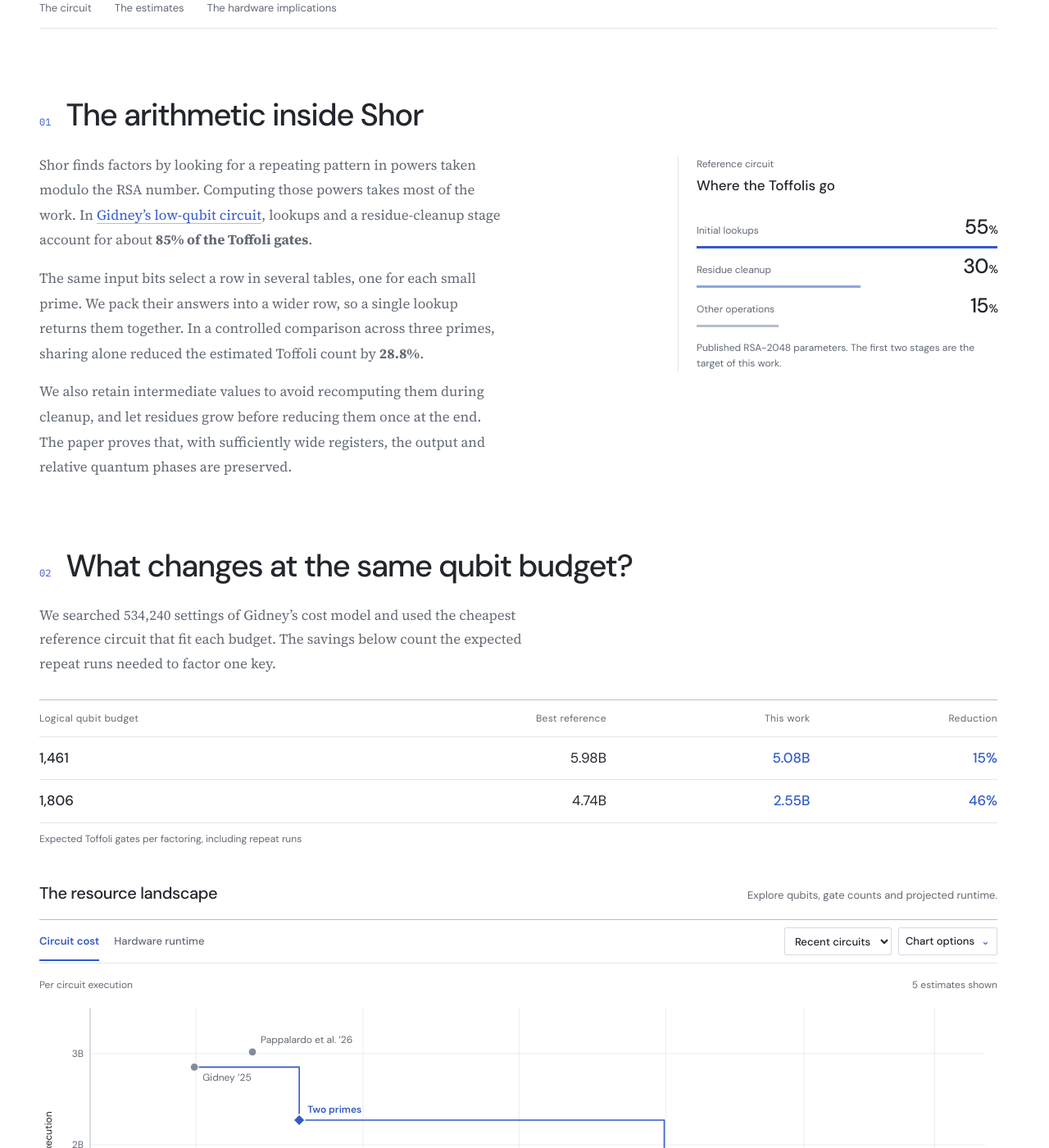
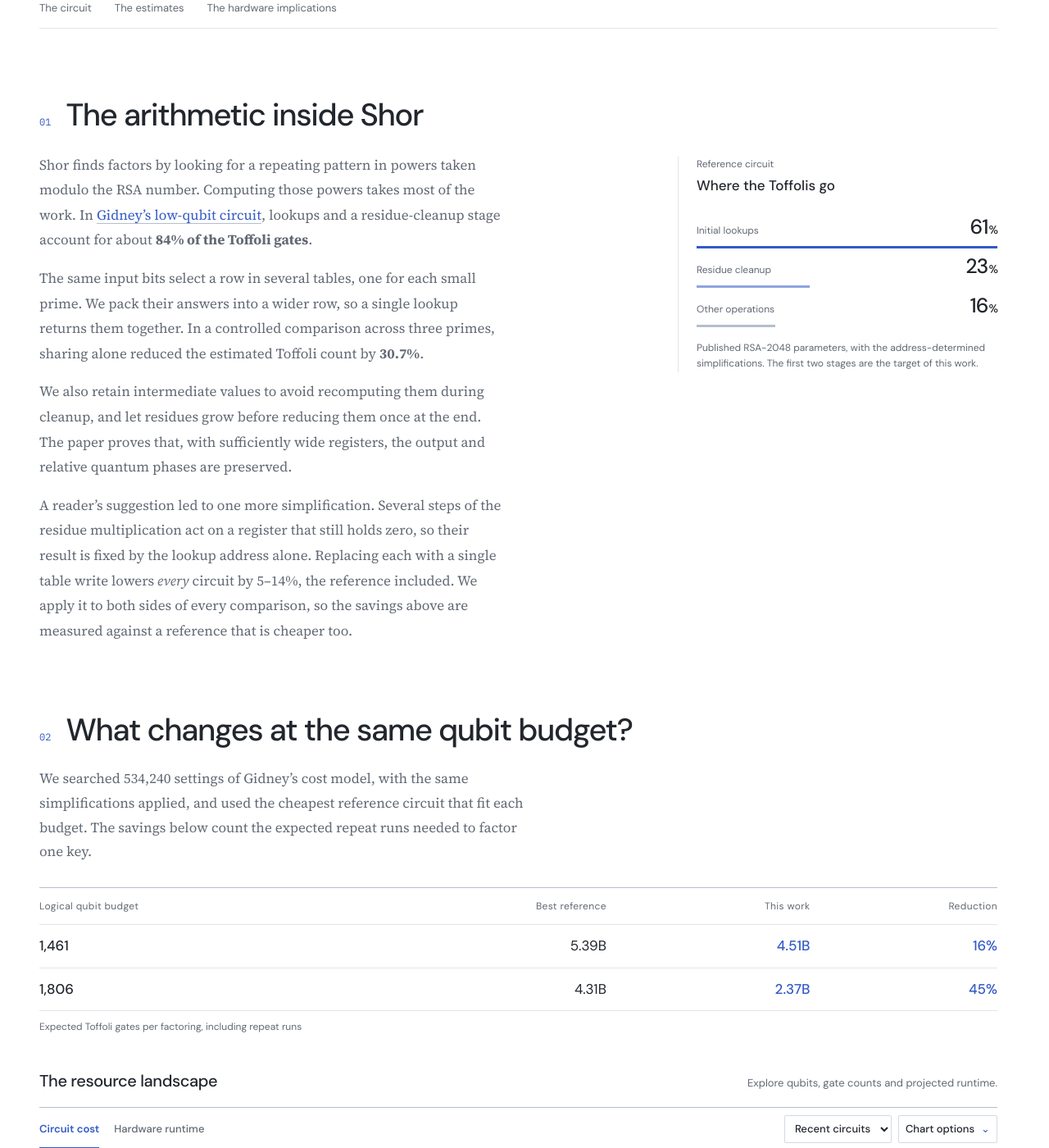
Before and after one commit to MonitSharma/portfolio, a Jekyll site: the page built from work/shor-quantum-factoring/index.html, in a window 1280 px wide and 1400 px high, scrolled down 826 px. Shown: the whole window at 82% size. Built offline with Jekyll 4.4.1, drawn with Linux system fonts in a browser that asks for light colours; some of the changed text lies outside the part shown.

Commit message:
Update Shor project page to the revised paper's numbers and plots
Co-Authored-By: Claude Opus 5.5 <noreply@anthropic.com>

```diff
--- a/_data/news.yml
+++ b/_data/news.yml
@@ -1,7 +1,7 @@
 # Newest first. `new: true` adds a “New” tag on the home page.
 - date: "2026-11"
   new: true
-  content: "We posted **[Shared Lookups and Lazy Residues: Fewer Toffoli Gates for Factoring RSA-2048](https://arxiv.org/abs/2611.08907)** on arXiv. We estimate 46% fewer Toffoli gates for factoring within the same budget of 1,806 logical qubits."
+  content: "We posted **[Shared Lookups and Lazy Residues: Fewer Toffoli Gates for Factoring RSA-2048](https://arxiv.org/abs/2611.08907)** on arXiv. We estimate 45% fewer Toffoli gates for factoring within the same budget of 1,806 logical qubits."
 
 - date: "2026-11"
   new: true
--- a/_data/publications.yml
+++ b/_data/publications.yml
@@ -15,7 +15,7 @@
     source: https://arxiv.org/pdf/2611.08907
   description:
     - We share table lookups and reuse intermediate residues to cut the estimated
-      Toffoli count per RSA-2048 factoring by **46%** compared with the best
+      Toffoli count per RSA-2048 factoring by **45%** compared with the best
       reference circuit within the same budget of **1,806 logical qubits**.
   links:
     - text: arXiv
--- a/_includes/project-pages/shor-quantum-factoring.html
+++ b/_includes/project-pages/shor-quantum-factoring.html
@@ -12,7 +12,7 @@
     <div class="shor-cover-copy">
       <h1>Fewer gates for <span>Shor’s algorithm.</span></h1>
       <p class="shor-intro">Most of Shor’s algorithm is arithmetic. We make that arithmetic cheaper by sharing table lookups and keeping useful intermediate results.</p>
-      <p class="shor-cover-finding">For RSA-2048, this cuts the estimated Toffoli count per factoring by <strong>46%</strong> within a budget of 1,806 logical qubits.</p>
+      <p class="shor-cover-finding">For RSA-2048, this cuts the estimated Toffoli count per factoring by <strong>45%</strong> within a budget of 1,806 logical qubits, and by 16% at 1,461.</p>
       <a class="shor-read-link" href="#logical-resources">Explore the resource estimates <span aria-hidden="true">↘</span></a>
     </div>
     <figure class="shor-cover-diagram">
@@ -52,30 +52,31 @@
   <div class="shor-section-heading"><span class="shor-section-index">01</span><h2 id="shor-arithmetic-title">The arithmetic inside Shor</h2></div>
   <div class="shor-arithmetic-layout">
   <div class="shor-method-copy">
-    <p>Shor finds factors by looking for a repeating pattern in powers taken modulo the RSA number. Computing those powers takes most of the work. In <a class="shor-link" href="https://arxiv.org/abs/2505.15917">Gidney’s low-qubit circuit</a>, lookups and a residue-cleanup stage account for about <strong>85% of the Toffoli gates</strong>.</p>
-    <p>The same input bits select a row in several tables, one for each small prime. We pack their answers into a wider row, so a single lookup returns them together. In a controlled comparison across three primes, sharing alone reduced the estimated Toffoli count by <strong>28.8%</strong>.</p>
+    <p>Shor finds factors by looking for a repeating pattern in powers taken modulo the RSA number. Computing those powers takes most of the work. In <a class="shor-link" href="https://arxiv.org/abs/2505.15917">Gidney’s low-qubit circuit</a>, lookups and a residue-cleanup stage account for about <strong>84% of the Toffoli gates</strong>.</p>
+    <p>The same input bits select a row in several tables, one for each small prime. We pack their answers into a wider row, so a single lookup returns them together. In a controlled comparison across three primes, sharing alone reduced the estimated Toffoli count by <strong>30.7%</strong>.</p>
     <p>We also retain intermediate values to avoid recomputing them during cleanup, and let residues grow before reducing them once at the end. The paper proves that, with sufficiently wide registers, the output and relative quantum phases are preserved.</p>
+    <p>A reader’s suggestion led to one more simplification. Several steps of the residue multiplication act on a register that still holds zero, so their result is fixed by the lookup address alone. Replacing each with a single table write lowers <em>every</em> circuit by 5–14%, the reference included. We apply it to both sides of every comparison, so the savings above are measured against a reference that is cheaper too.</p>
   </div>
   <figure class="shor-gate-share">
     <figcaption><span class="shor-figure-number">Reference circuit</span>Where the Toffolis go</figcaption>
     <dl>
-      <div style="--share:100%"><dt>Initial lookups</dt><dd>55<span>%</span></dd></div>
-      <div style="--share:54.55%"><dt>Residue cleanup</dt><dd>30<span>%</span></dd></div>
-      <div style="--share:27.27%"><dt>Other operations</dt><dd>15<span>%</span></dd></div>
+      <div style="--share:100%"><dt>Initial lookups</dt><dd>61<span>%</span></dd></div>
+      <div style="--share:37.7%"><dt>Residue cleanup</dt><dd>23<span>%</span></dd></div>
+      <div style="--share:26.23%"><dt>Other operations</dt><dd>16<span>%</span></dd></div>
     </dl>
-    <p>Published RSA-2048 parameters. The first two stages are the target of this work.</p>
+    <p>Published RSA-2048 parameters, with the address-determined simplifications. The first two stages are the target of this work.</p>
   </figure>
   </div>
 </section>
 
 <section class="shor-section" id="logical-resources" aria-labelledby="shor-resources-title">
   <div class="shor-section-heading"><span class="shor-section-index">02</span><h2 id="shor-resources-title">What changes at the same qubit budget?</h2></div>
-  <p class="shor-section-lede">We searched 534,240 settings of Gidney’s cost model and used the cheapest reference circuit that fit each budget. The savings below count the expected repeat runs needed to factor one key.</p>
+  <p class="shor-section-lede">We searched 534,240 settings of Gidney’s cost model, with the same simplifications applied, and used the cheapest reference circuit that fit each budget. The savings below count the expected repeat runs needed to factor one key.</p>
   <div class="shor-comparison-wrap">
     <table class="shor-comparison">
       <caption>Expected Toffoli gates per factoring, including repeat runs</caption>
       <thead><tr><th scope="col">Logical qubit budget</th><th scope="col">Best reference</th><th scope="col">This work</th><th scope="col">Reduction</th></tr></thead>
-      <tbody><tr><th scope="row">1,461</th><td>5.98B</td><td>5.08B</td><td>15%</td></tr><tr><th scope="row">1,806</th><td>4.74B</td><td>2.55B</td><td>46%</td></tr></tbody>
+      <tbody><tr><th scope="row">1,461</th><td>5.39B</td><td>4.51B</td><td>16%</td></tr><tr><th scope="row">1,806</th><td>4.31B</td><td>2.37B</td><td>45%</td></tr></tbody>
     </table>
   </div>
   <div class="shor-figure-heading"><h3>The resource landscape</h3><p>Explore qubits, gate counts and projected runtime.</p></div>
@@ -176,7 +177,7 @@
       {% assign logical_overview = shor_assets | append: 'logical-resources.svg' | relative_url %}
       {% assign logical_detail = shor_assets | append: 'logical-resources-detail.svg' | relative_url %}
       <a href="{{ logical_overview }}" target="_blank" rel="noopener"><img src="{{ logical_overview }}" width="612" height="432" alt="Log-scale scatter plot of logical qubits and T equivalents per execution, from early Shor circuits through the new candidates."></a>
-      <a href="{{ logical_detail }}" target="_blank" rel="noopener"><img src="{{ logical_detail }}" width="432" height="432" alt="Detail of recent residue circuits. The eight-prime candidate uses 1,806 logical qubits and 1.12 billion T equivalents per execution."></a>
+      <a href="{{ logical_detail }}" target="_blank" rel="noopener"><img src="{{ logical_detail }}" width="432" height="432" alt="Detail of recent residue circuits. The eight-prime candidate uses 1,806 logical qubits and 1.04 billion T equivalents per execution."></a>
     </div>
     <figcaption>
       <p data-logical-caption>Gate counts are per circuit execution, before error correction and repeat runs. T equivalents use four T gates per Toffoli.</p>
@@ -212,18 +213,18 @@
   <div class="shor-section-heading"><span class="shor-section-index">03</span><h2 id="shor-hardware-title">Fewer gates, but how much faster?</h2></div>
   <p class="shor-section-lede">A quantum computer also has to move data, correct errors, and supply resources for gates. Sharing a lookup reduces the gate count but makes its output wider. How much time that saves depends on what the machine can handle efficiently.</p>
   <div class="shor-runtime-summary">
-    <div><h3>Surface code · Faster with more qubits</h3><p>In our model, the six-prime circuit takes <strong>1.46 days</strong> at 1.33 million physical qubits. The reference takes <strong>3.48 days</strong> at 980,000 qubits.</p></div>
-    <div><h3>Neutral atoms · Faster within the same footprint</h3><p>In the balanced model, the two-prime circuit takes <strong>22.9 years</strong> versus <strong>28.3 years</strong> at 13,255 atoms. The modeled runtime is still measured in decades.</p></div>
+    <div><h3>Surface code · Faster with more qubits</h3><p>In our model, the six-prime circuit takes <strong>1.36 days</strong> at 1.32 million physical qubits. The reference takes <strong>3.10 days</strong> at 980,000 qubits.</p></div>
+    <div><h3>Neutral atoms · Faster within the same footprint</h3><p>In the balanced model, the two-prime circuit takes <strong>19.9 years</strong> versus <strong>25.4 years</strong> at 13,255 atoms. The modeled runtime is still measured in decades.</p></div>
   </div>
   <p class="shor-chart-intro">These are hardware projections. <a class="shor-link" href="?view=runtime#logical-resources">Compare the runtime estimates ↑</a></p>
   <figure class="project-media shor-hardware">
     <a class="media-link" href="{{ hardware_figure }}" target="_blank" rel="noopener">
-      <img src="{{ hardware_figure }}" width="1600" height="1234" loading="lazy" decoding="async" alt="RSA-2048 runtime versus physical qubits. Four blue stars show our surface-code, neutral-atom, Pinnacle 1.0 and cat-qubit estimates. The table pairs each with its reference.">
+      <img src="{{ hardware_figure }}" width="1600" height="1240" loading="lazy" decoding="async" alt="RSA-2048 runtime versus physical qubits. Four blue stars show our surface-code (1.36 days), neutral-atom (19.9 years), Pinnacle 1.0 (4.72 days) and cat-qubit (1.29 days) estimates. The table pairs each with its reference.">
       <span class="media-zoom" aria-hidden="true">Open figure ↗</span>
     </a>
     <figcaption>
       <h3>What would it take to factor RSA-2048?</h3>
-      <p>The first figure from <a class="shor-link" href="{{ shor_blog.url | escape }}" target="_blank" rel="noopener">our companion article</a>. Stars show conditional hardware projections, and the table compares each scenario with its own reference. For cat qubits, varying the assumed overhead gives 1.21–1.70 days, a range that includes the 1.59-day reference.</p>
+      <p>Updated from the first figure of <a class="shor-link" href="{{ shor_blog.url | escape }}" target="_blank" rel="noopener">our companion article</a>. Stars show conditional hardware projections, and the table compares each scenario with its own reference. For cat qubits, varying the assumed overhead gives 1.13–1.62 days, a range that includes the 1.59-day reference.</p>
       <p class="shor-reference-links"><a href="https://quantum-journal.org/papers/q-2021-04-15-433/">Gidney &amp; Ekerå</a> · <a href="https://arxiv.org/abs/2505.15917">Gidney</a> · <a href="https://arxiv.org/abs/2603.28627">Cain et al.</a> · <a href="https://arxiv.org/abs/2602.11457">Pinnacle 1.0</a> · <a href="https://www.iceberg-quantum.com/blog/releases/pinnacle-1-2/">Pinnacle 1.2</a> · <a href="https://arxiv.org/abs/2610.37839">Pappalardo et al.</a></p>
     </figcaption>
   </figure>
```
Also changed, not shown: _data/projects.yml (+4 -4 lines), _data/shor_resource_estimates.yml (+7 -7 lines), _data/shor_runtime_estimates.yml (+17 -17 lines), scripts/build-shor-hardware-figure.py (added, +125 -0 lines), assets/imgs/shor/hardware-landscape.png, assets/imgs/shor/logical-resources-detail.svg, assets/imgs/shor/logical-resources.svg.
